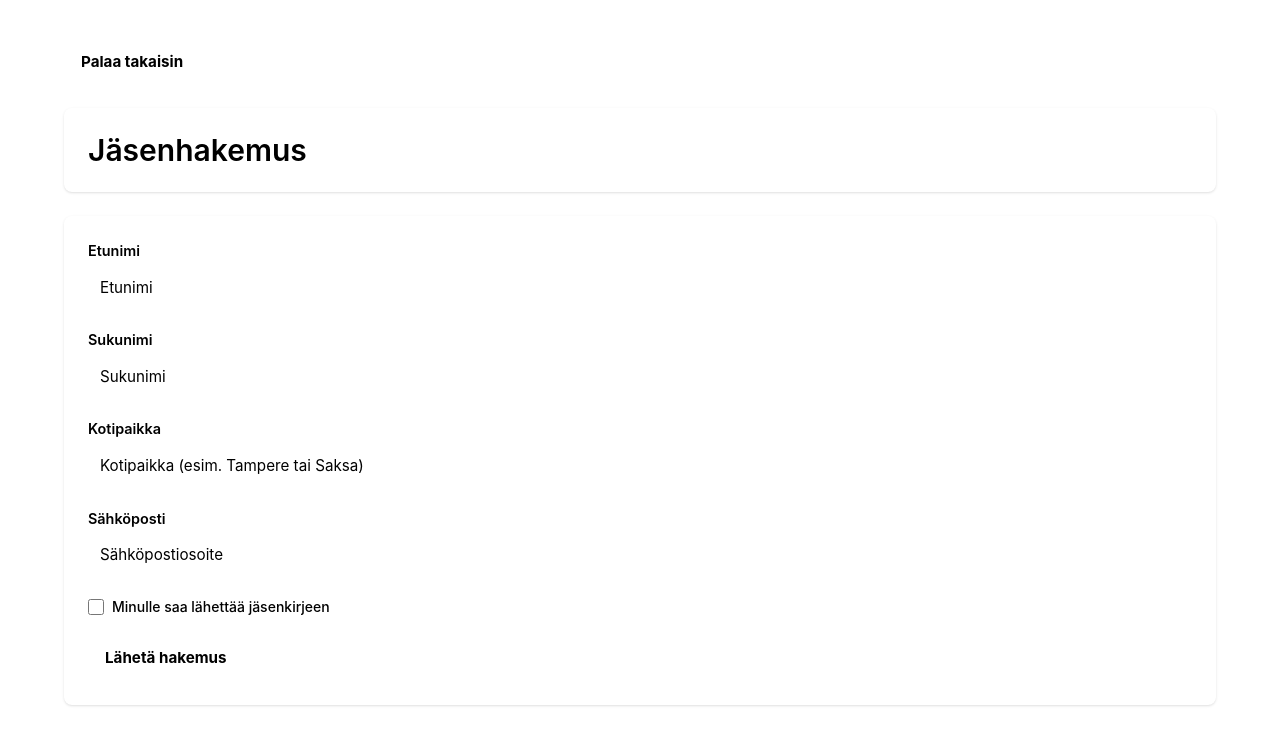
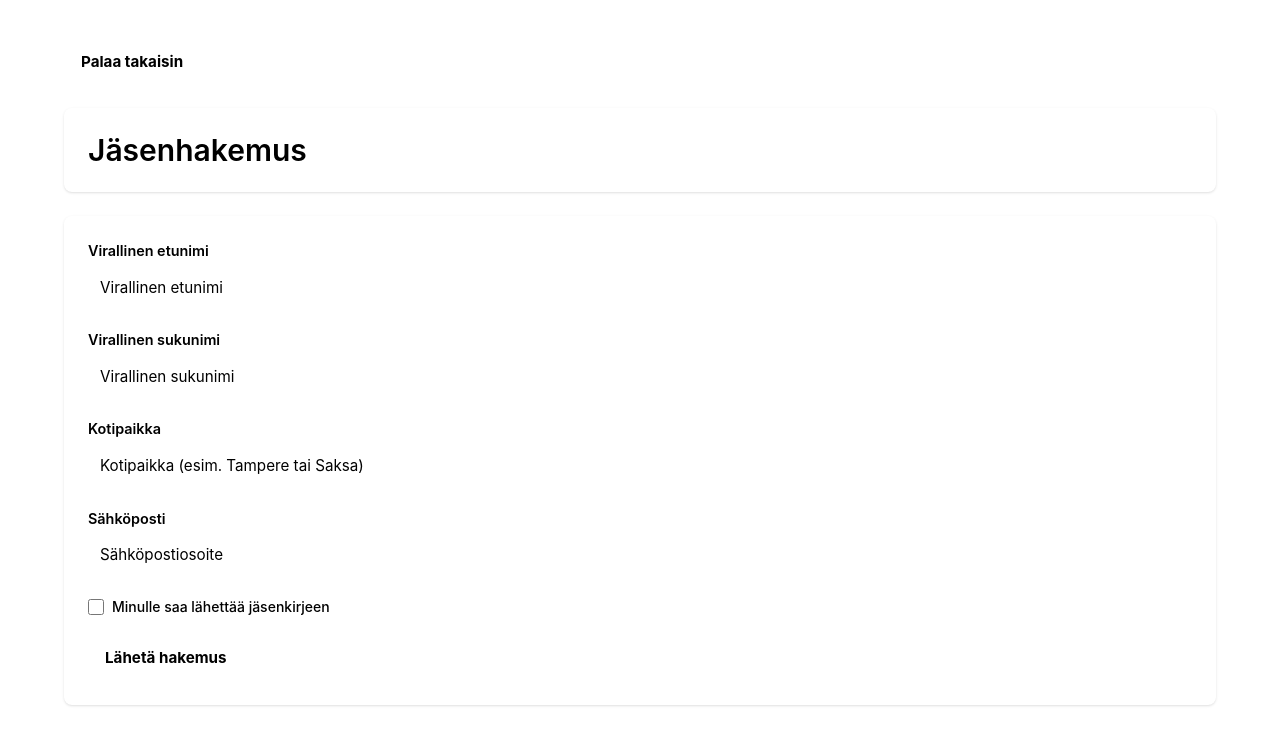
Before and after one commit to hewo-ry/member-site, a Next.js app: page /application in a window 1280 px wide. Shown: the top 744 px of the page. Built offline with nearby package versions, Linux system fonts and the light colour scheme.

Commit message:
Fix application form texts and auto completes

```diff
--- a/src/components/application-form/index.tsx
+++ b/src/components/application-form/index.tsx
@@ -20,26 +20,26 @@ const ApplicationForm = () => {
         <form action={formAction} className='grid w-full gap-4 sm:gap-5'>
             <div>
                 <label className='field-label' htmlFor='firstName'>
-                    Etunimi
+                    Virallinen etunimi
                 </label>
                 <input
                     className='input'
                     id='firstName'
                     name='firstName'
-                    placeholder='Etunimi'
+                    placeholder='Virallinen etunimi'
                     defaultValue={state.application.firstName}
                 />
                 {'errors' in state && state.errors?.firstName && <p className='error-text'>{state.errors.firstName}</p>}
             </div>
             <div>
                 <label className='field-label' htmlFor='lastName'>
-                    Sukunimi
+                    Virallinen sukunimi
                 </label>
                 <input
                     className='input'
                     id='lastName'
                     name='lastName'
-                    placeholder='Sukunimi'
+                    placeholder='Virallinen sukunimi'
                     defaultValue={state.application.lastName}
                 />
                 {'errors' in state && state.errors?.lastName && <p className='error-text'>{state.errors.lastName}</p>}
@@ -52,6 +52,7 @@ const ApplicationForm = () => {
                     className='input'
                     id='domicile'
                     name='domicile'
+                    autoComplete='address-level2'
                     placeholder='Kotipaikka (esim. Tampere tai Saksa)'
                     defaultValue={state.application.domicile}
                 />
```
